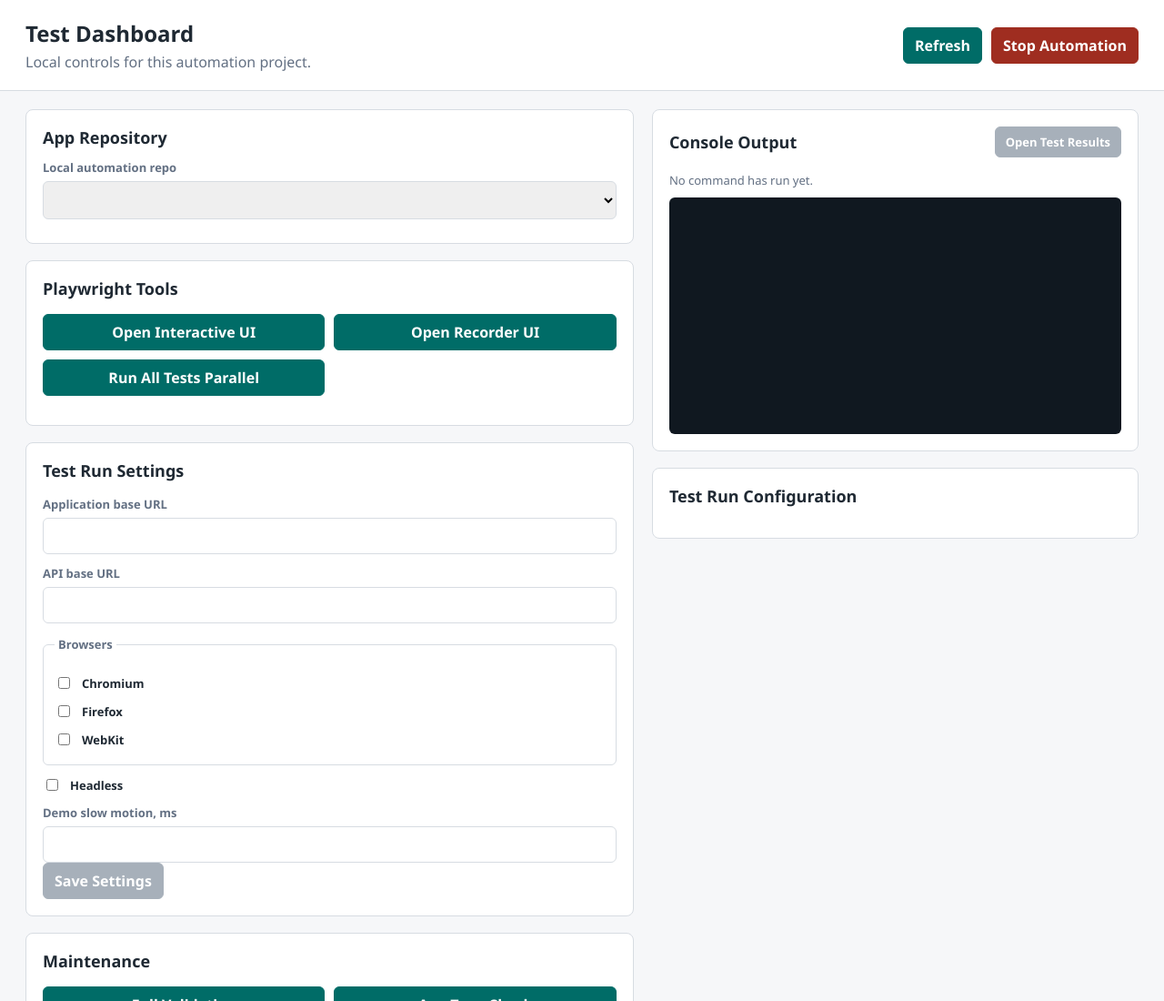
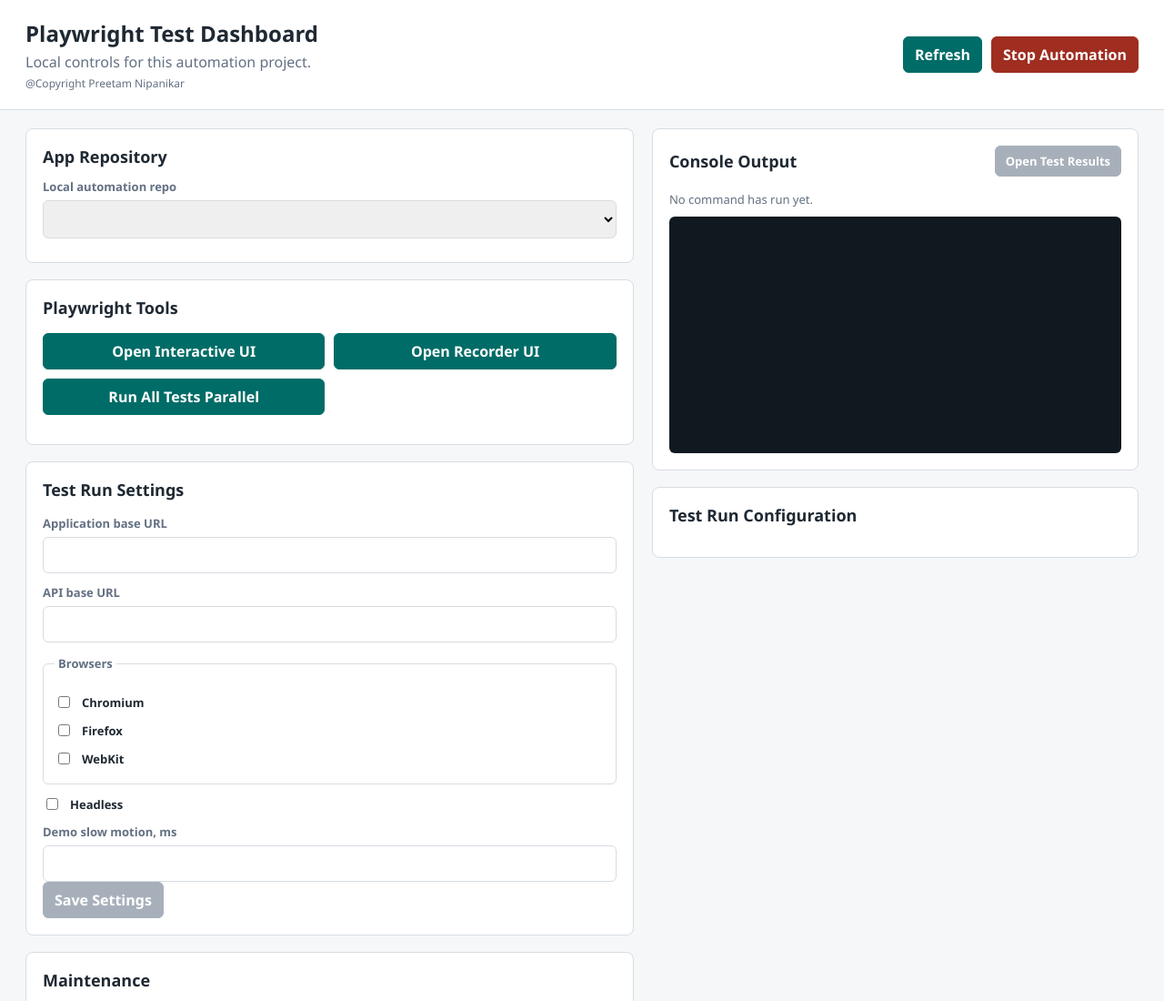
Before and after one commit to preets19/playwright-app-template, a website: page tools/test-dashboard/public/index.html in a window 1280 px wide. Shown: the top 1100 px of the page at 91% size. Drawn offline with Linux system fonts and the light colour scheme; no server answers.

Commit message:
Update dashboard branding

```diff
--- a/tools/test-dashboard/public/index.html
+++ b/tools/test-dashboard/public/index.html
@@ -3,14 +3,15 @@
   <head>
     <meta charset="utf-8">
     <meta name="viewport" content="width=device-width, initial-scale=1">
-    <title>Test Dashboard</title>
+    <title>Playwright Test Dashboard</title>
     <link rel="stylesheet" href="./styles.css">
   </head>
   <body>
     <header class="topbar">
       <div>
-        <h1>Test Dashboard</h1>
+        <h1>Playwright Test Dashboard</h1>
         <p>Local controls for this automation project.</p>
+        <p class="copyright-text">@Copyright Preetam Nipanikar</p>
       </div>
       <div class="topbar-actions">
         <button id="refreshButton" type="button">Refresh</button>
--- a/tools/test-dashboard/public/styles.css
+++ b/tools/test-dashboard/public/styles.css
@@ -56,6 +56,10 @@
 p {
   margin-top: 4px;
   color: var(--muted);
+}
+
+.copyright-text {
+  font-size: 12px;
 }
 
 .dashboard-shell {
```
